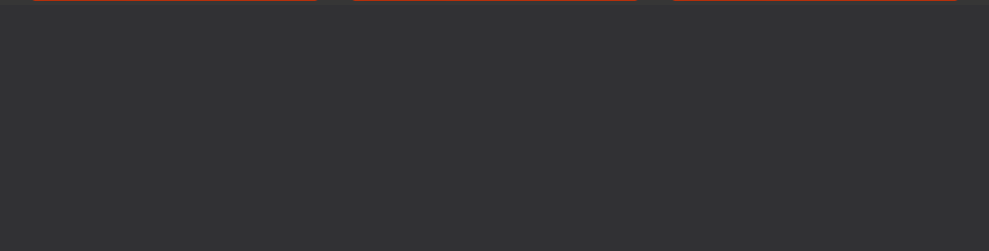
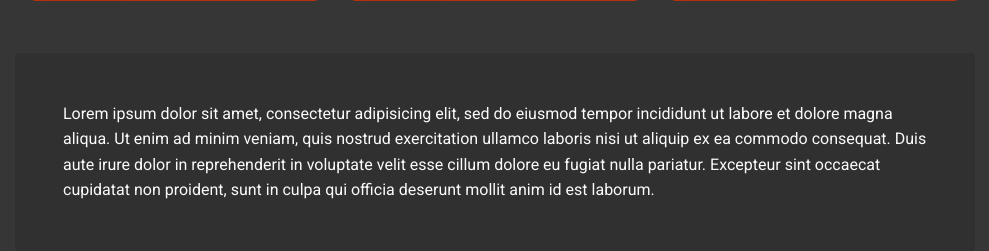
Before and after one commit to bence444/webmain, a PHP site: page / in a window 1280 px wide. Shown: the part 1219-1470 px from the top of the page, without its empty margins (145-1134 px from the left). Before the commit the page ends 1220 px from the top, so only its background shows below. Run offline with PHP 8.4, Linux system fonts and the light colour scheme; some libraries are stand-ins or nearby versions.

Commit message:
Update index.php

```diff
--- a/index.php
+++ b/index.php
@@ -66,5 +66,14 @@
 				</div>
 			</div>
 		</div>
+
+		<div class="w-75 row mx-auto p-5 mt-5 bg-dark-d rounded z-depth-2">
+			Lorem ipsum dolor sit amet, consectetur adipisicing elit, sed do eiusmod
+			tempor incididunt ut labore et dolore magna aliqua. Ut enim ad minim veniam,
+			quis nostrud exercitation ullamco laboris nisi ut aliquip ex ea commodo
+			consequat. Duis aute irure dolor in reprehenderit in voluptate velit esse
+			cillum dolore eu fugiat nulla pariatur. Excepteur sint occaecat cupidatat non
+			proident, sunt in culpa qui officia deserunt mollit anim id est laborum.
+		</div>
 	</body>
 </html>
```
